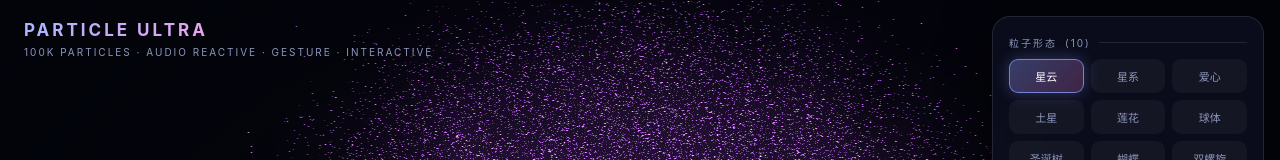
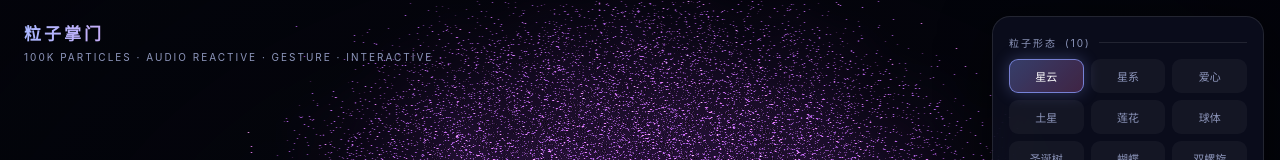
Before and after one commit to lyx2491796415-boop/particle-ultra, a plain HTML site: page index.html in a window 1280 px wide. Shown: the top 160 px of the page. Drawn offline with Linux system fonts and the light colour scheme; animation ran at ten frames a second.

Commit message:
更名为「粒子掌门」：页面标题、页内标题与 README

```diff
--- a/index.html
+++ b/index.html
@@ -4,7 +4,7 @@
 
 <meta charset="UTF-8">
 <meta content="width=device-width, initial-scale=1.0" name="viewport">
-<title>🌌 PARTICLE ULTRA · 十万粒子交互宇宙</title>
+<title>🌌 粒子掌门 · 十万粒子交互宇宙</title>
 <style>
   :root{
     --bg:#04050c; --panel:rgba(14,16,32,.78); --line:rgba(255,255,255,.10);
@@ -71,7 +71,7 @@
 <div id="vignette"></div>
 
 <div id="brand">
-  <h1><!--pnid:s9ClQyBGaKOrCabOOgBGe8-->PARTICLE ULTRA</h1>
+  <h1><!--pnid:s9ClQyBGaKOrCabOOgBGe8-->粒子掌门</h1>
   <p><!--pnid:jfzp8U5bNkxJIY9qTSahqy-->100K PARTICLES · AUDIO REACTIVE · GESTURE · INTERACTIVE</p>
 </div>
 
@@ -122,7 +122,7 @@
 
 <script>
 /* ==================================================================
-   PARTICLE ULTRA
+   粒子掌门 · PARTICLE ULTRA
    单文件 / 零依赖 / Canvas 2D 软件渲染（不依赖 WebGL）
    100,000 粒子 · 10 种程序化形态 · 音频频谱 · 手势 · 蝴蝶 · 圣诞树
    ================================================================== */
```
Also changed, not shown: 1 other file.
